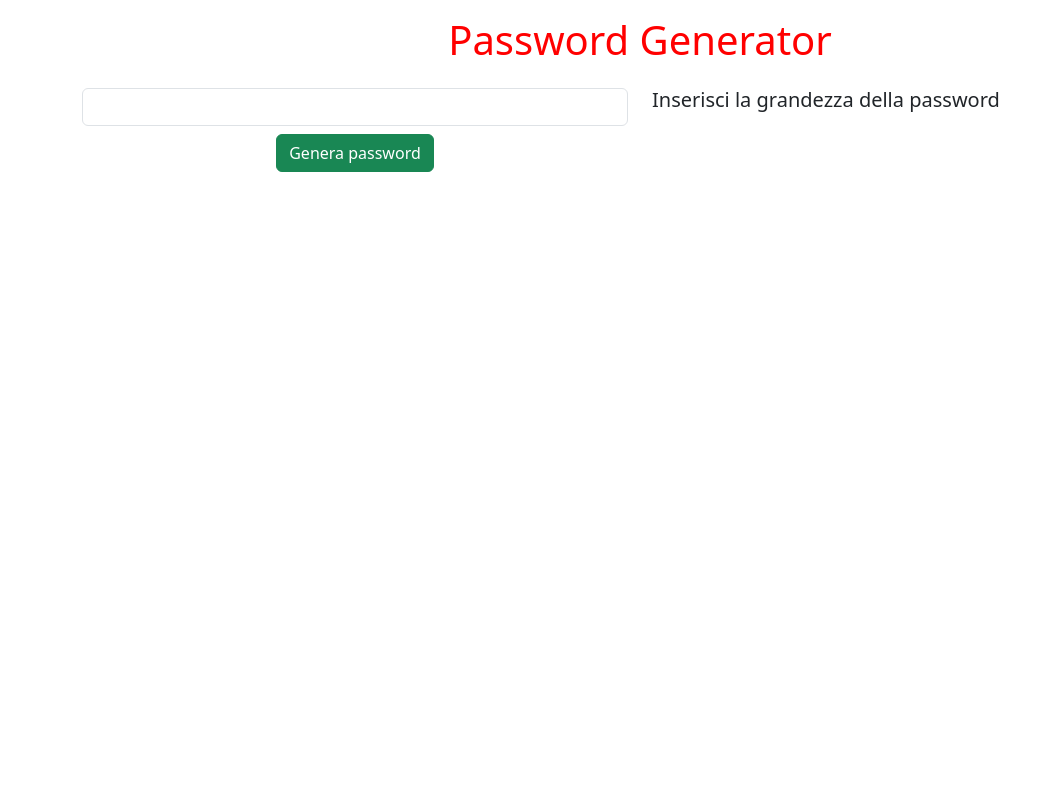
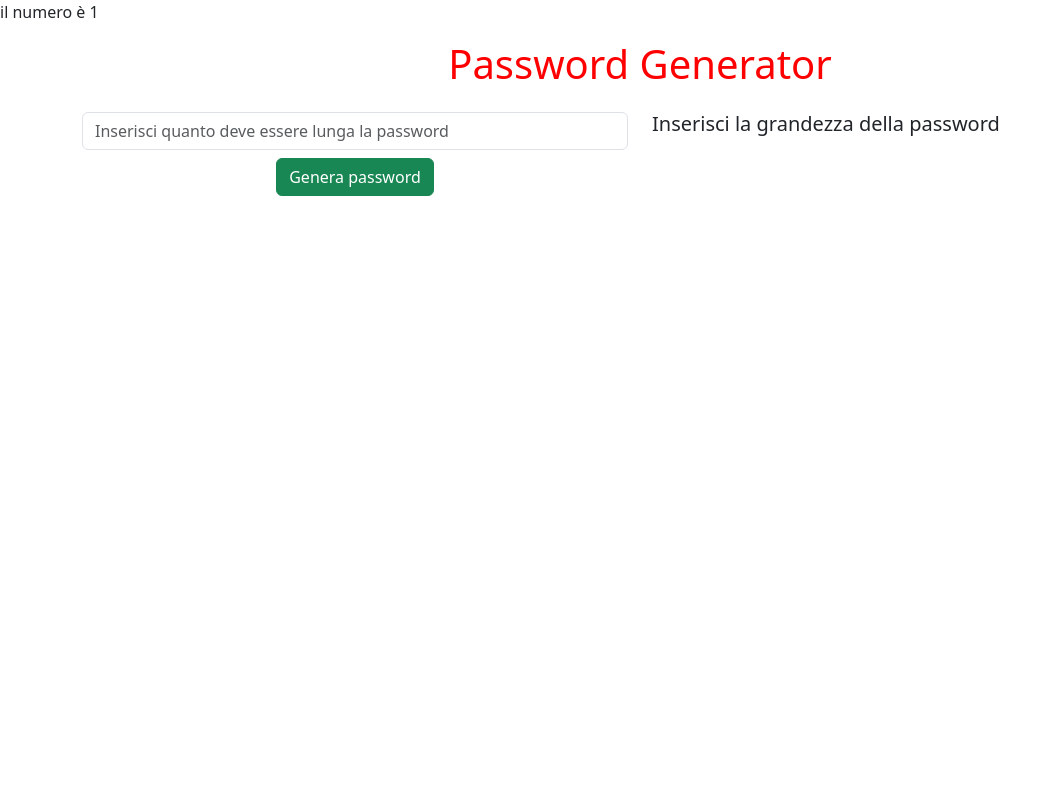
Before and after one commit to Anymoose98/php-strong-password-generator, a PHP site: page /?numero=1 in a window 1280 px wide. Shown: the whole page, without its empty margins (0-1061 px from the left). Run offline with PHP 8.4, Linux system fonts and the light colour scheme.

Commit message:
Preso il numero

```diff
--- a/index.php
+++ b/index.php
@@ -1,5 +1,6 @@
 <?php
-
+   $numero=$_GET["numero"];
+   echo "il numero è ".$numero
 ?>
 
 <!DOCTYPE html>
@@ -18,12 +19,12 @@
                 <h1>Password Generator</h1>
             </div>
             <div class="col-6">
-                    <form action="" method="get">
+                    <form action="./index.php" method="GET">
                         <div class="col-12">
-                            <input type="number" class="form-control">
+                            <input type="number" name="numero" id="numero" class="form-control" placeholder="Inserisci quanto deve essere lunga la password">
                         </div>
                         <div class="col-12 text-center my-2">
-                            <button type="button" class="btn btn-success">Genera password</button>
+                            <button type="submit" class="btn btn-success">Genera password</button>
                         </div>
                     </form>
 
```
